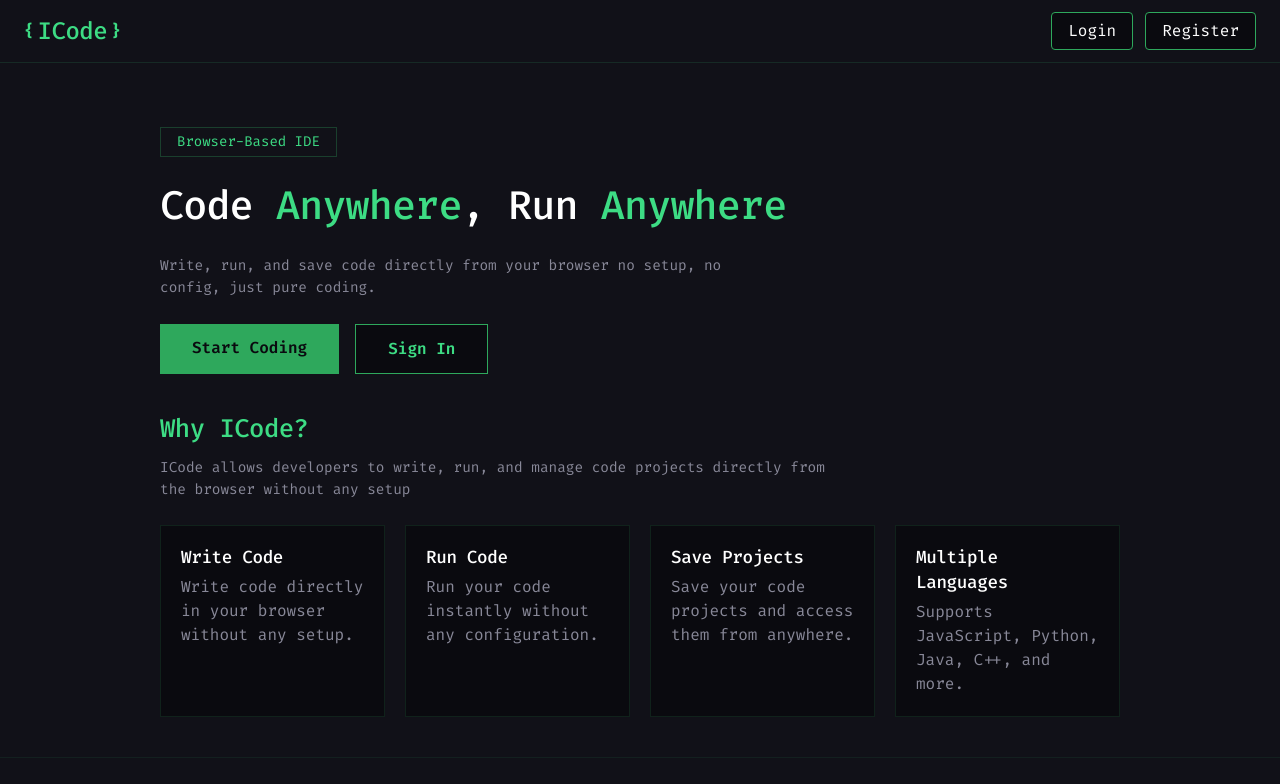
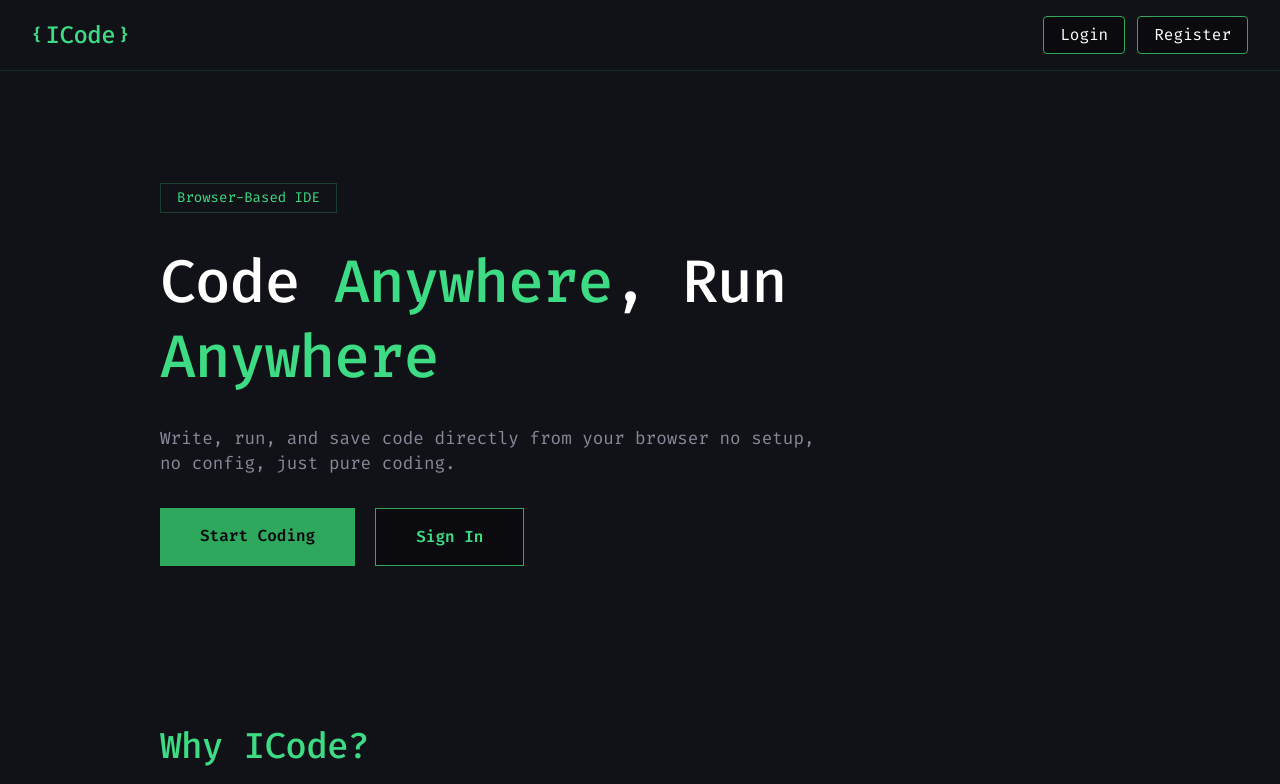
Before and after one commit to saudprashant2062/ICode, a React (Vite) app in the folder Frontend_ICode/: page / in a window 1280 px wide. Shown: the top 784 px of the page. Built offline with nearby package versions, Linux system fonts and the light colour scheme.

Commit message:
Fixed a bug in login page

```diff
--- a/Frontend_ICode/src/components/FeatureCard.jsx
+++ b/Frontend_ICode/src/components/FeatureCard.jsx
@@ -1,8 +1,8 @@
 export default function FeatureCard({ title, description }) {
   return (
-    <div className="border border-green-500/15 p-5 bg-black hover:bg-green-500/5 transition-all duration-200">
+    <div className="border border-green-500/15 p-6 bg-black hover:bg-green-500/5 hover:border-green-500/30 transition-all duration-200">
       <h3 className="font-bold text-xl text-white">{title}</h3>
-      <p className="text-gray-600 mt-1">{description}</p>
+      <p className="text-gray-600 mt-2 leading-relaxed">{description}</p>
     </div>
   );
 }
--- a/Frontend_ICode/src/components/Navbar.jsx
+++ b/Frontend_ICode/src/components/Navbar.jsx
@@ -4,7 +4,7 @@ export default function Navbar({ title }) {
   const location = useLocation();
 
   return (
-    <nav className="border-b px-6 py-3 flex justify-between items-center">
+    <nav className="border-b px-8 py-4 flex justify-between items-center">
       <Link to="/" className="flex items-center gap-1">
         <span className="text-green-400 font-bold">{'{'}</span>
         <h1 className="text-2xl font-bold text-green-400 font-mono">{title}</h1>
--- a/Frontend_ICode/src/components/Section.jsx
+++ b/Frontend_ICode/src/components/Section.jsx
@@ -1,6 +1,6 @@
 export default function Section({ children, className = "" }) {
   return (
-    <section className={`max-w-5xl mx-auto py-10 px-8 ${className}`}>
+    <section className={`max-w-5xl mx-auto py-16 px-8 ${className}`}>
       {children}
     </section>
   );
--- a/Frontend_ICode/src/pages/Landing.jsx
+++ b/Frontend_ICode/src/pages/Landing.jsx
@@ -28,27 +28,27 @@ export default function Landing() {
       <div className="min-h-screen bg-gray-800">
         <Navbar title="ICode" />
 
-        <main className="max-w-5xl mx-auto px-8 pt-16 pb-0">
-          <div className="space-y-6 max-w-3xl">
+        <main className="max-w-5xl mx-auto px-8 pt-28 pb-24">
+          <div className="space-y-8 max-w-4xl">
             <div className="inline-block px-4 py-1 border border-green-500/30 text-sm text-green-400">
               Browser-Based IDE
             </div>
-            <h1 className="text-5xl font-bold text-white leading-tight">
+            <h1 className="text-6xl font-bold text-white leading-tight">
               Code <span className="text-green-400">Anywhere</span>, Run <span className="text-green-400">Anywhere</span>
             </h1>
-            <p className="text-lg max-w-xl">
+            <p className="text-xl max-w-2xl">
               Write, run, and save code directly from your browser no setup, no config, just pure coding.
             </p>
-            <div className="flex gap-4">
+            <div className="flex gap-5">
               <Link
                 to="/register"
-                className="px-8 py-3 bg-green-500 text-black font-semibold hover:bg-green-400 transition-all duration-200"
+                className="px-10 py-4 bg-green-500 text-black font-semibold hover:bg-green-400 hover:shadow-lg hover:shadow-green-500/25 transition-all duration-200"
               >
                 Start Coding
               </Link>
               <Link
                 to="/login"
-                className="px-8 py-3 bg-black text-green-400 border border-green-500 font-semibold hover:bg-green-500/15 transition-all duration-200"
+                className="px-10 py-4 bg-black text-green-400 border border-green-500 font-semibold hover:bg-green-500/15 transition-all duration-200"
               >
                 Sign In
               </Link>
@@ -57,14 +57,14 @@ export default function Landing() {
         </main>
 
         <Section>
-          <div className="space-y-3">
-            <h2 className="text-3xl font-bold text-green-400">Why ICode?</h2>
+          <div className="space-y-4">
+            <h2 className="text-4xl font-bold text-green-400">Why ICode?</h2>
             <p className="text-lg max-w-2xl">
               ICode allows developers to write, run, and manage code projects
               directly from the browser without any setup
             </p>
           </div>
-          <div className="grid grid-cols-1 sm:grid-cols-2 lg:grid-cols-4 gap-5 mt-6">
+          <div className="grid grid-cols-1 sm:grid-cols-2 lg:grid-cols-4 gap-6 mt-10">
             {features.map((feature) => (
               <FeatureCard
                 key={feature.title}
@@ -75,7 +75,7 @@ export default function Landing() {
           </div>
         </Section>
 
-        <footer className="border-t border-green-500/10 py-8 px-8">
+        <footer className="border-t border-green-500/10 py-10 px-8">
           <div className="max-w-5xl mx-auto flex flex-col md:flex-row justify-between items-center gap-4">
             <div className="flex items-center gap-1">
               <span className="text-green-400 font-bold">{'{'}</span>
```
